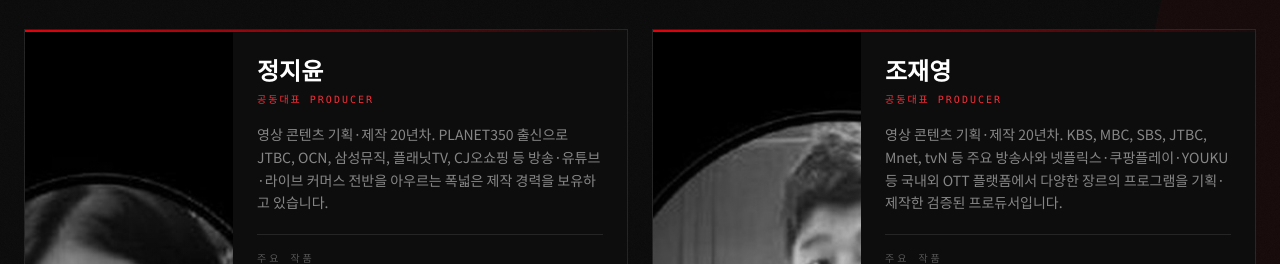
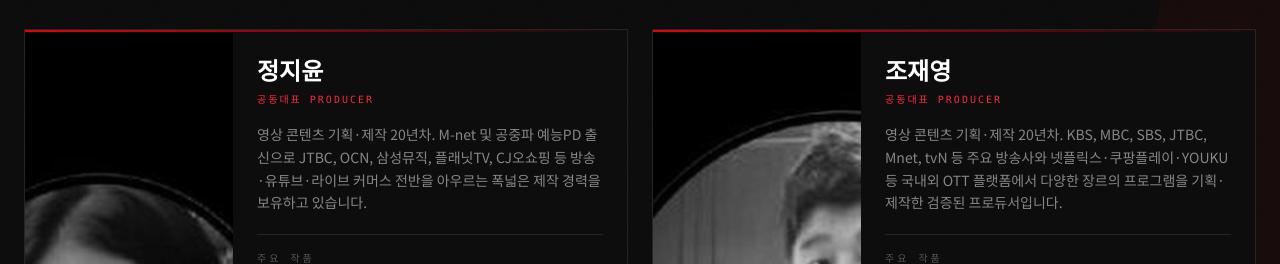
Before and after one commit to tojypd/tojy-site, a React (Vite) app: page / in a window 1280 px wide. Shown: the part 1560-1824 px from the top of the page. Built offline with nearby package versions, Linux system fonts and the light colour scheme.

Commit message:
Update data.ts

```diff
--- a/src/app/data.ts
+++ b/src/app/data.ts
@@ -38,7 +38,7 @@ export const TEAM: TeamMember[] = [
     id: "jy1",
     name: "정지윤",
     role: "공동대표 Producer",
-    bio: "영상 콘텐츠 기획·제작 20년차. PLANET350 출신으로 JTBC, OCN, 삼성뮤직, 플래닛TV, CJ오쇼핑 등 방송·유튜브·라이브 커머스 전반을 아우르는 폭넓은 제작 경력을 보유하고 있습니다.",
+    bio: "영상 콘텐츠 기획·제작 20년차. M-net 및 공중파 예능PD 출신으로 JTBC, OCN, 삼성뮤직, 플래닛TV, CJ오쇼핑 등 방송·유튜브·라이브 커머스 전반을 아우르는 폭넓은 제작 경력을 보유하고 있습니다.",
     imageUrl: "/images/team/jungjiyoon.jpg",
     highlights: [
       "2024~2025 EBS1&E채널 <서장훈의 이웃집 백만장자>",
```
